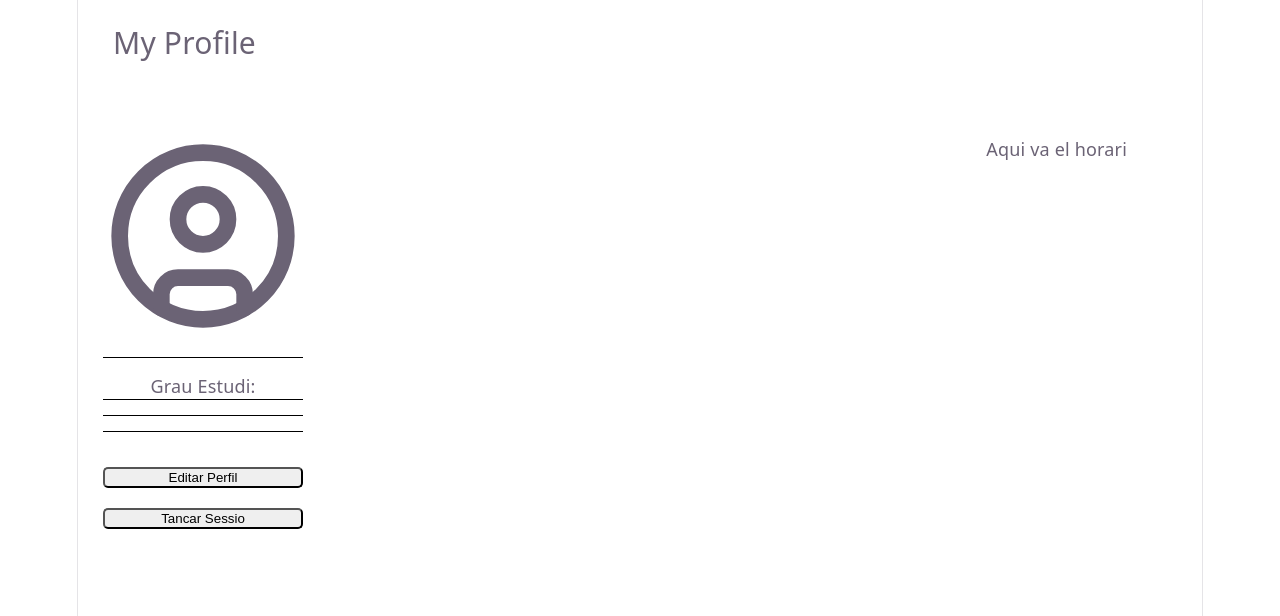
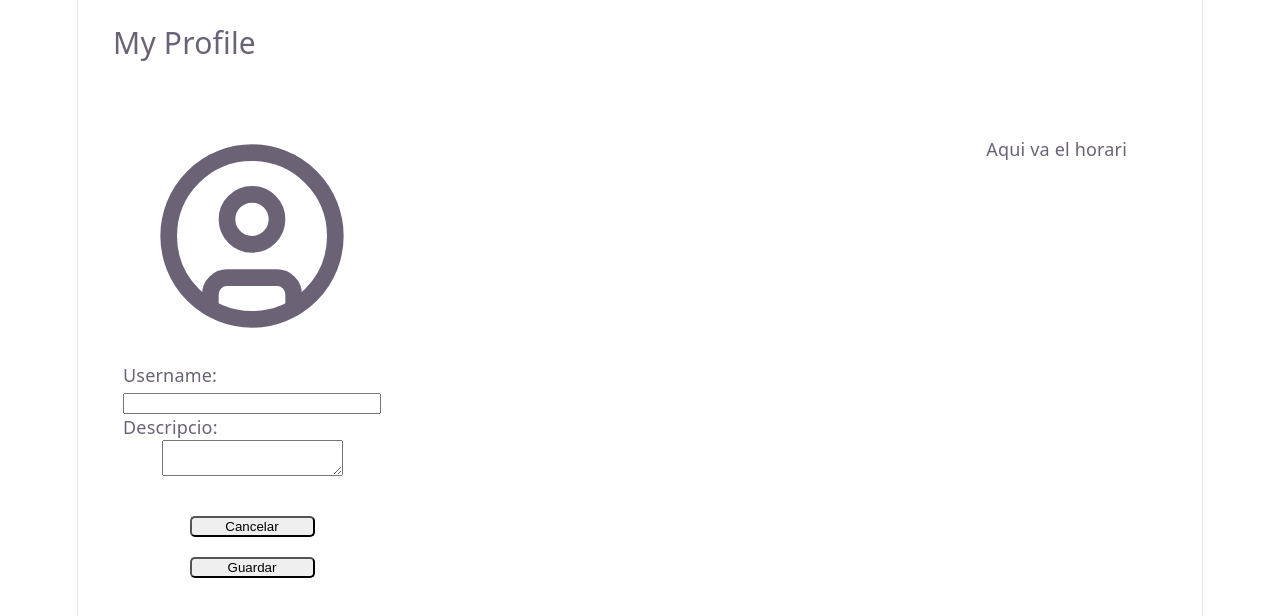
Before and after one commit to JaumeGL626/Project1, a React app in the folder frontend/: page /users/profile in a window 1280 px wide. Both pictures are taken after a click on the button "Editar Perfil". Shown: the top 616 px of the page. Built offline with nearby package versions, Linux system fonts and the light colour scheme; the HTML template or start-up script is replaced by a standard one.

Commit message:
Implemented function editProfile

```diff
--- a/frontend/src/pages/userProfile-page.jsx
+++ b/frontend/src/pages/userProfile-page.jsx
@@ -2,11 +2,15 @@ import { useNavigate } from "react-router-dom";
 import { CircleUser} from 'lucide-react'
 import "../styles/userProfile-page.css";
 import { CurrentUserContex } from "../components/userContext";
-import { useContext } from "react";
+import { useContext, useState } from "react";
 function UserProfilePage(){
 
    const navigate=useNavigate();
+   const [editing,setEditing]=useState(false);
+   const [error,setError]=useState("");
    const {user,loading,updateUser}=useContext(CurrentUserContex);
+   const [username, setUsername] = useState("");
+   const [description, setDescription] = useState("");
 
     if(loading){
         return <>
@@ -14,13 +18,52 @@ function UserProfilePage(){
         </>
     }
 
+
+
    function handleLogout(){
     localStorage.removeItem("token");
     updateUser("");
 
     navigate("/login")
+   }
+
+   function handleEdit(){
+    setEditing(true);
+    setUsername(user.username);
+    setDescription(user.description);
+   }
+   function handleCancel(){
+    setEditing(false);
+   }
+   function handleSave(){
+    const token =localStorage.getItem("token");
+    const requestOptions={
+        method: "PUT",
+
+        headers: {
+            Authorization: `Bearer ${token}` ,
+             "Content-Type": "application/json"},
+         body: JSON.stringify({
+                username:username,
+                description:description,
+        })
+    };
+    fetch("http://localhost:8080/api/users/me", requestOptions)
+   .then(response=> {
+    if(!response.ok){
+        throw new Error ("error al editar perfil")
+    }
+    return response.json();
+   })
+   .then(response=> {
+    updateUser(response);
+    setEditing(false);
+   })
+   .catch(error=> setError(error.message));
 
    }
+
+
 
 
 
@@ -45,14 +88,31 @@ function UserProfilePage(){
                         <CircleUser size={200} />
                     )}
 
-                    <p className="user-name"><strong> {user.username}</strong> </p>
+                    {editing ? (
+                        <div className="edit-form">
+                            <label> Username:</label>
+                            <input type="text" name="username" value={username} onChange={(e) => setUsername(e.target.value)} />
+                            <label>Descripcio:</label>
+                            <textarea name="description" value={description} onChange={(e) => setDescription(e.target.value)} />
+                            <div className="editButtons">
+                                <button className="cancelbutton" onClick={handleCancel}>Cancelar </button>
+                                <button className="ssaveButton" onClick={handleSave}> Guardar</button>
+
+                            </div>
+                        </div>
+                    ): (
+                        <>
+                            <p className="user-name"><strong> {user.username}</strong> </p>
                             <p className="user-email"> {user.email} </p>
                             <p className='user-study'> Grau Estudi:</p>
                             <p className='user-description'>{user.description} </p>
                             <p className='user-role'>{user.role} </p>
 
-                            <button className='editProfile'> Editar Perfil</button>
+                            <button className='editProfile' onClick={handleEdit}> Editar Perfil</button>
                             <button className='logout' onClick={handleLogout}> Tancar Sessio</button>
+                        </>
+
+                    )}
 
                 </section>
 
```
